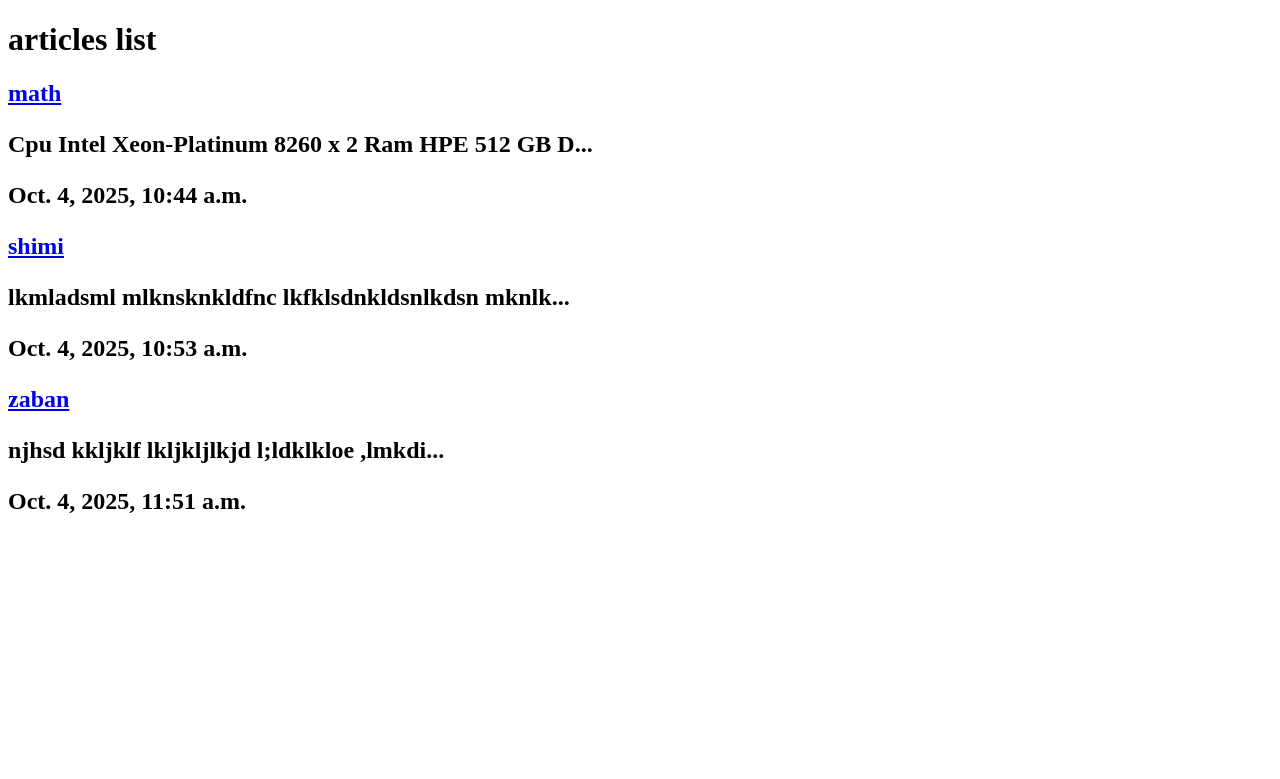
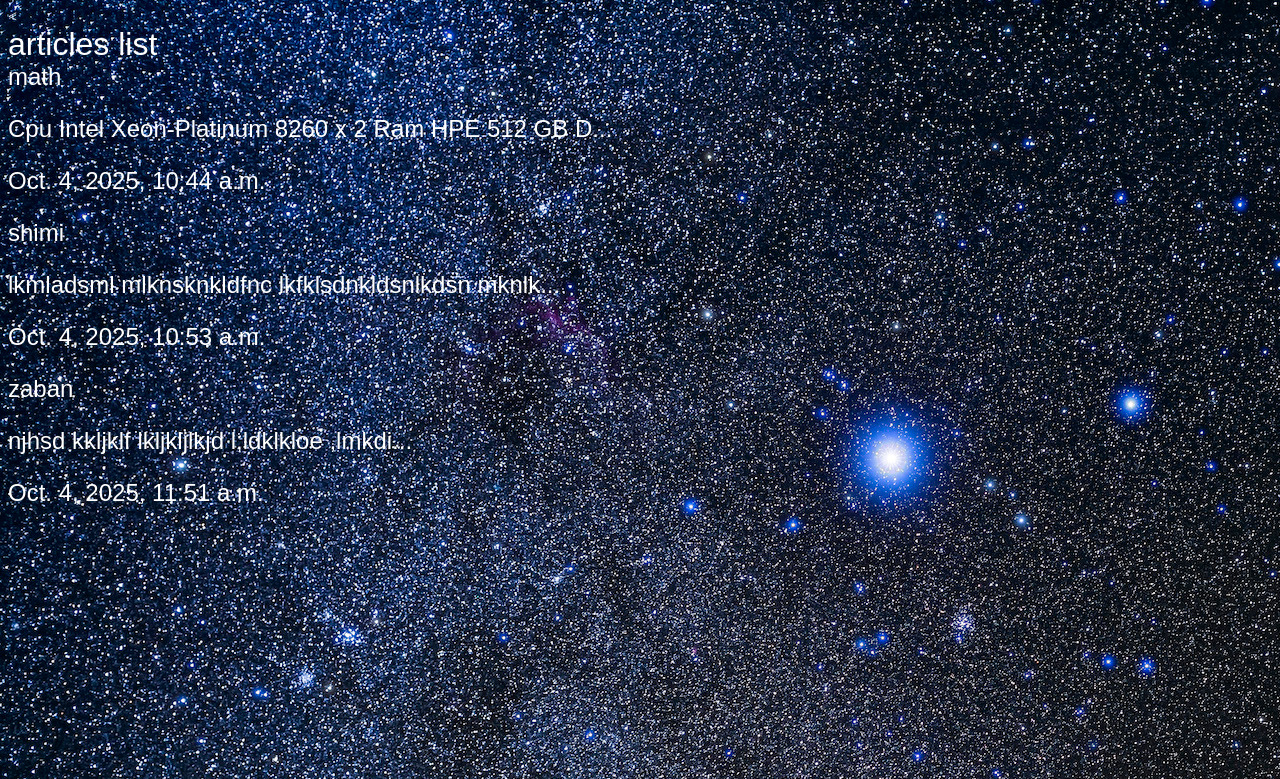
Before and after one commit to emdarvish-star/mydjangoblog, a Django app: page /articles/ in a window 1280 px wide. Shown: the top 779 px of the page. Run offline with Django 5.2, Linux system fonts and the light colour scheme; data comes from the database, SQL or seed files in the repository.

Commit message:
update html

```diff
--- a/articles/templates/articles/articleslist.html
+++ b/articles/templates/articles/articleslist.html
@@ -1,13 +1,10 @@
-<!DOCTYPE html>
-{% load static %}
-<html lang="en" dir="ltr">
-  <head>
-    <meta charset="utf-8">
-    <title>articles</title>
-    <link rel="stylesheet" href="{% static 'style.css' %}" >
-  </head>
-  <body>
-  <div class="container ">
+{%extends 'base.html'%}
+
+{%block title%}
+articles
+{%endblock%}
+{%block content%}
+  <div class="container">
     <h1>articles list</h1>
     {% for article in articles %}
     <h2><a href="#">{{article.title}}</a><h2>
@@ -16,5 +13,4 @@
     </p>
   </div>
     {% endfor %}
-  </body>
-</html>
+  {%endblock%}
--- a/articles/urls.py
+++ b/articles/urls.py
@@ -4,5 +4,5 @@ from . import views
 
 urlpatterns = [
     path('',views.articles_list),
-
+    path('<slug>',views.article_detail),
 ]
--- a/articles/views.py
+++ b/articles/views.py
@@ -1,7 +1,9 @@
-from django.shortcuts import render
+from django.shortcuts import render,HttpResponse
 from . import models
 
 # Create your views here.
 def articles_list(request):
     articles = models.Article.objects.all().order_by('date')
     return render(request, 'articles/articleslist.html',{'articles':articles })
+def article_detail(request, slug):
+    return HttpResponse(slug)
--- a/assets/style.css
+++ /dev/null
@@ -1,3 +0,0 @@
-body {
-  background_color:  red;
-}
--- /dev/null
+++ b/assets/styles.css
@@ -0,0 +1,19 @@
+body{
+  background-color : #0f121f;
+  background-image:url(stars.jpg);
+  background-repeat: no-repeat;
+  background-attachment: fixed;
+  color : #fff;
+  }
+body *{
+  font-family:arial;
+}
+h1,h2,h3,h4,h5 {
+  font-weight:normal;
+  margin:0;
+}
+a,a:hover,a:visited{
+  color: #fff;
+  text-decoration:none;
+
+}
--- /dev/null
+++ b/templates/base.html
@@ -0,0 +1,21 @@
+<!DOCTYPE html>
+{% load static %}
+<html lang="en" dir="ltr">
+  <head>
+    <meta charset="utf-8">
+    <title>
+    {%block title%}
+    articles
+    {%endblock%}
+    </title>
+    <link rel="stylesheet" href="{% static 'styles.css' %}" >
+  </head>
+  <body>
+    <<div class="wrapper">
+      {% block content %}
+
+      {% endblock %}
+    </div>
+
+  </body>
+</html>
```
Also changed, not shown: templates/article.html (deleted, +0 -10 lines), assets/stars.jpg (added).
